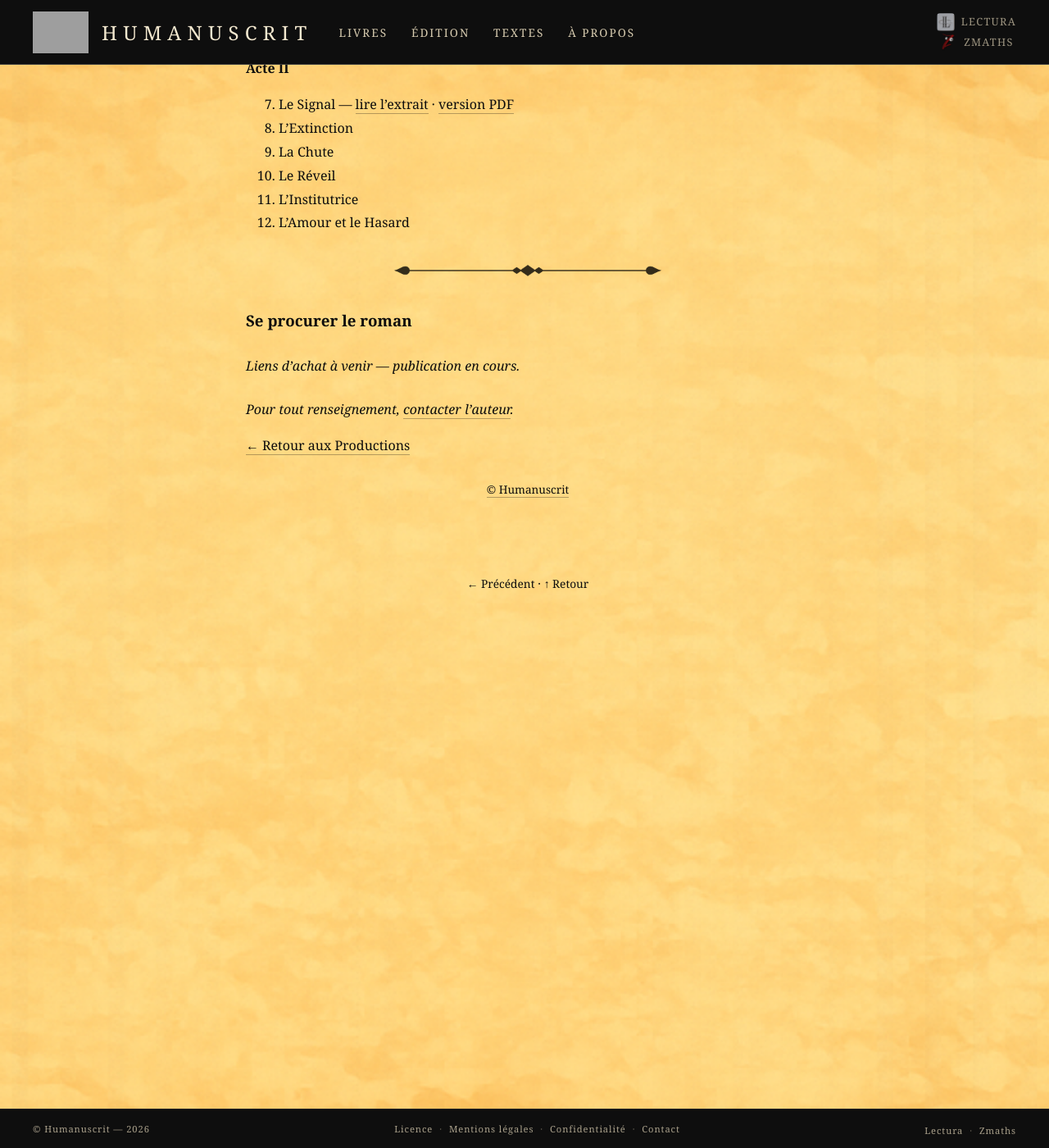
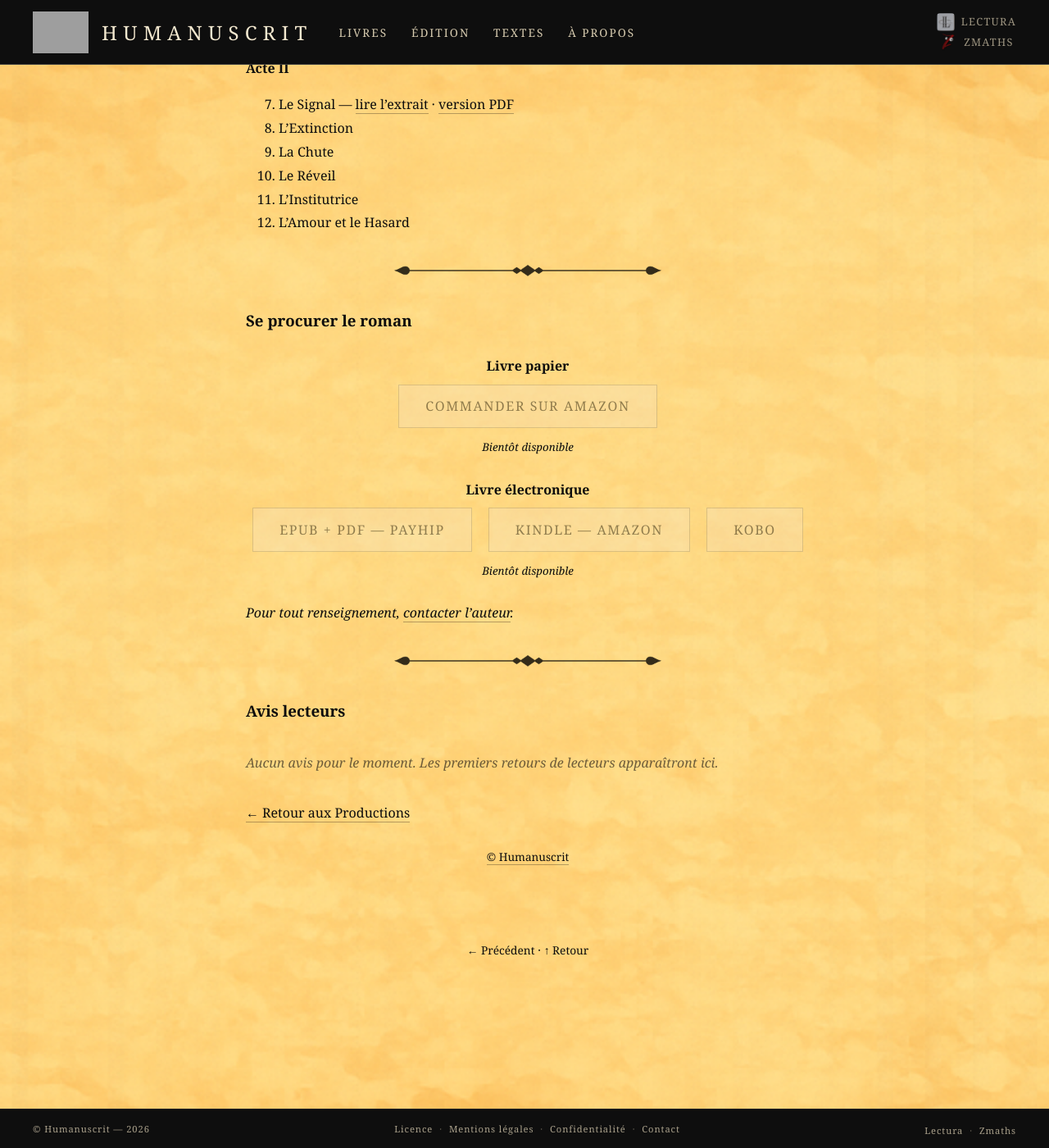
Before and after one commit to maxcarriere/humanuscrit, a Jekyll site: the page built from productions/system-down.md, in a window 1280 px wide and 1400 px high, scrolled down 2002 px. Shown: the whole window at 82% size. Built offline with Jekyll 4.4.1, drawn with Linux system fonts in a browser that asks for light colours; grey boxes are pictures that could not be loaded.

Commit message:
System Down : boutons d'achat (désactivés) + section avis lecteurs
Ajout des boutons d'achat par format (papier, ePub, Kindle, Kobo) grisés
en attente des liens définitifs, et d'une section avis lecteurs alimentée
par _data/avis.yml avec affichage en cartes via _includes/avis.html.

Co-Authored-By: Claude Opus 4.6 <noreply@anthropic.com>

```diff
--- /dev/null
+++ b/_includes/avis.html
@@ -0,0 +1,24 @@
+<div class="reviews-section">
+{% if site.data.avis and site.data.avis.size > 0 %}
+  <div class="reviews-grid">
+    {% for avis in site.data.avis %}
+    <div class="review-card">
+      <div class="review-stars">
+        {% for i in (1..5) %}{% if i <= avis.note %}★{% else %}☆{% endif %}{% endfor %}
+      </div>
+      <p class="review-text">{{ avis.texte }}</p>
+      <div class="review-meta">
+        <span class="review-author">{{ avis.auteur }}</span>
+        {% if avis.source %} — <span class="review-source">{{ avis.source }}</span>{% endif %}
+        {% if avis.date %} · <span class="review-date">{{ avis.date }}</span>{% endif %}
+        {% if avis.url and avis.url != "" %}
+          · <a href="{{ avis.url }}" target="_blank" rel="noopener">voir l'avis</a>
+        {% endif %}
+      </div>
+    </div>
+    {% endfor %}
+  </div>
+{% else %}
+  <p class="reviews-empty"><em>Aucun avis pour le moment. Les premiers retours de lecteurs appara&icirc;tront ici.</em></p>
+{% endif %}
+</div>
--- a/assets/css/style.scss
+++ b/assets/css/style.scss
@@ -1381,6 +1381,16 @@ html[data-darkreader-mode] .navigation-dossier a:hover {
   border-color: rgba(13, 13, 13, 0.5) !important;
 }
 
+/* Bouton CTA désactivé */
+.cta-button-disabled,
+.cta-button-disabled:link,
+.cta-button-disabled:visited,
+.cta-button-disabled:hover {
+  opacity: 0.45;
+  pointer-events: none;
+  cursor: default;
+}
+
 /* Liens d'achat */
 .buy-links {
   text-align: center;
@@ -1389,6 +1399,60 @@ html[data-darkreader-mode] .navigation-dossier a:hover {
 
 .buy-links .cta-button {
   margin: 0.5em;
+}
+
+/* Groupement format d'achat */
+.buy-format {
+  margin: 1.5em 0;
+}
+
+/* Cartes d'avis lecteurs */
+.reviews-section {
+  margin: 2em 0;
+}
+
+.reviews-grid {
+  display: flex;
+  flex-wrap: wrap;
+  gap: 1.5em;
+  justify-content: center;
+}
+
+.review-card {
+  border: 1px solid rgba(13, 13, 13, 0.2);
+  border-radius: 6px;
+  padding: 1.2em;
+  max-width: 350px;
+  width: 100%;
+  box-sizing: border-box;
+  background: rgba(255, 255, 255, 0.15);
+}
+
+.review-stars,
+.parchment-content .review-stars,
+html[data-darkreader-mode] .parchment-content .review-stars {
+  font-size: 1.2em;
+  color: #b8960c !important;
+  -webkit-text-fill-color: #b8960c !important;
+  text-fill-color: #b8960c !important;
+  margin-bottom: 0.5em;
+}
+
+.review-text {
+  font-size: 0.95em;
+  line-height: 1.6;
+  margin: 0.5em 0;
+}
+
+.review-meta {
+  font-size: 0.8em;
+  opacity: 0.65;
+  margin-top: 0.8em;
+}
+
+.reviews-empty {
+  text-align: center;
+  opacity: 0.6;
 }
 
 /* Navigation en bas des chapitres */
--- a/productions/system-down.md
+++ b/productions/system-down.md
@@ -79,10 +79,34 @@ Premier roman de Max Carrière.
 
 ### Se procurer le roman
 
-<div class="buy-links">
-  <p><em>Liens d'achat à venir — publication en cours.</em></p>
+<div class="buy-links" markdown="0">
+
+<div class="buy-format">
+<strong>Livre papier</strong>
+<br>
+<span class="cta-button cta-button-disabled">Commander sur Amazon</span>
+<br>
+<small><em>Bient&ocirc;t disponible</em></small>
+</div>
+
+<div class="buy-format">
+<strong>Livre &eacute;lectronique</strong>
+<br>
+<span class="cta-button cta-button-disabled">ePub + PDF — Payhip</span>
+<span class="cta-button cta-button-disabled">Kindle — Amazon</span>
+<span class="cta-button cta-button-disabled">Kobo</span>
+<br>
+<small><em>Bient&ocirc;t disponible</em></small>
+</div>
+
 </div>
 
 *Pour tout renseignement, [contacter l'auteur]({{ "/contact/" | relative_url }}).*
 
+---
+
+### Avis lecteurs
+
+{% include avis.html %}
+
 [← Retour aux Productions]({{ '/productions/' | relative_url }})
```
Also changed, not shown: _data/avis.yml (added, +10 -0 lines).
